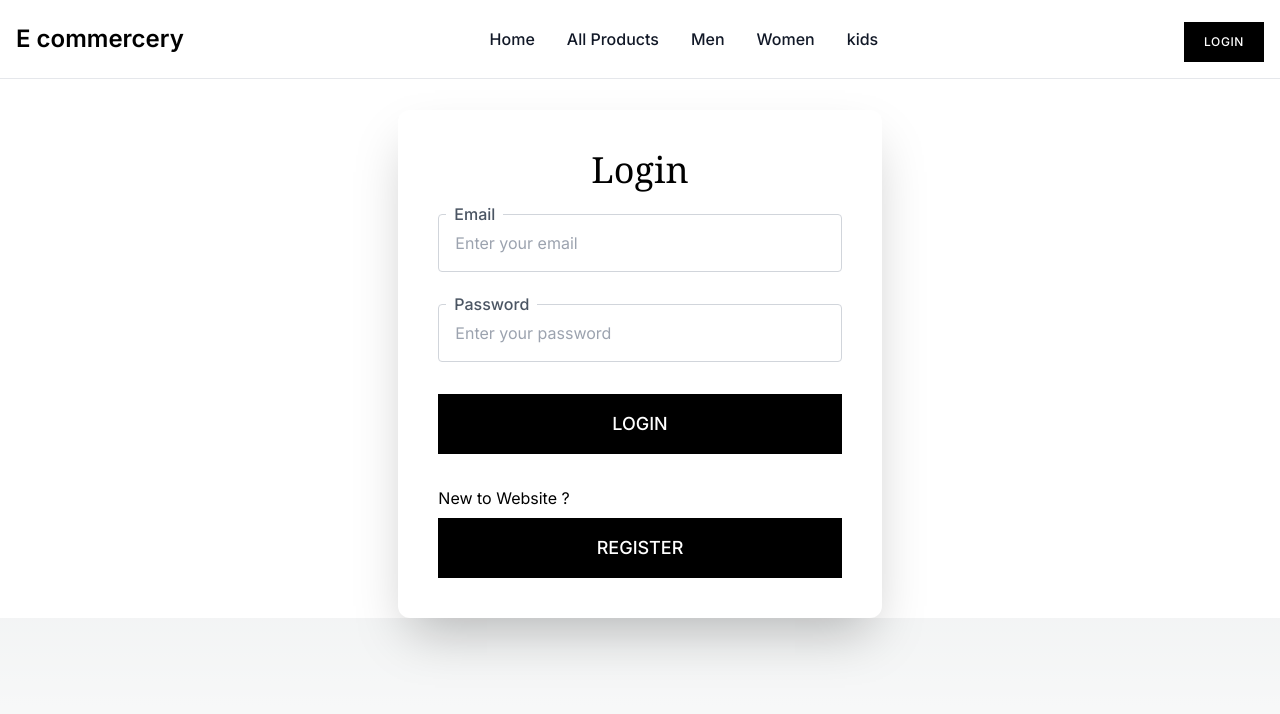
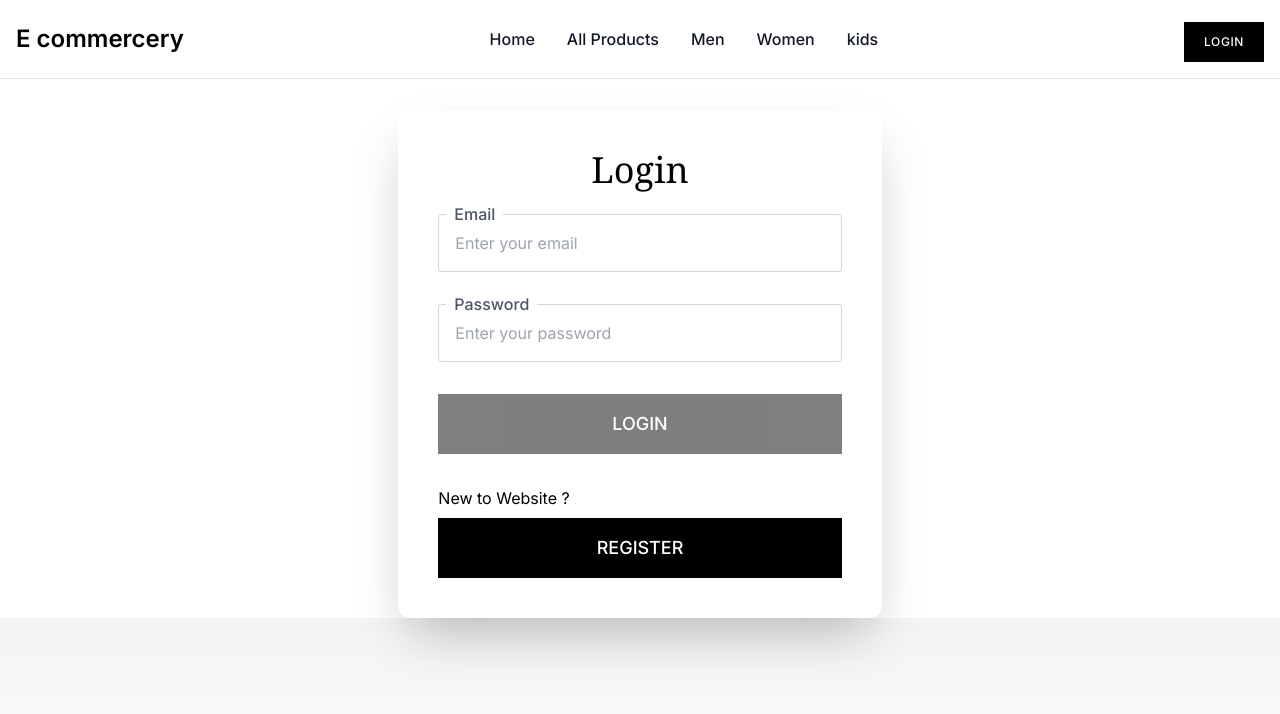
Before and after one commit to sunnythelucky/ecommerce, a Next.js app: page /login in a window 1280 px wide. Shown: the top 714 px of the page. Built offline with nearby package versions, Linux system fonts and the light colour scheme.

Commit message:
Add Login

```diff
--- a/src/app/api/login/route.js
+++ b/src/app/api/login/route.js
@@ -1,5 +1,8 @@
 import connectToDB from "@/database";
-import { jwt } from "jsonwebtoken";
+import User from "@/models/user";
+import { compare } from "bcryptjs";
+import Joi from "joi";
+import jwt from "jsonwebtoken";
 import { NextResponse } from "next/server";
 
 const schema = Joi.object({
@@ -12,7 +15,7 @@ export const dynamic = "force-dynamic";
 export async function POST(req) {
 	await connectToDB();
 
-	const { email, password } = await req.body;
+	const { email, password } = await req.json();
 
 	const { error } = schema.validate({ email, password });
 
--- a/src/app/login/page.js
+++ b/src/app/login/page.js
@@ -3,11 +3,50 @@
 import { loginFormControls } from "@/utils";
 import InputComponent from "@/components/FormElements/InputComponent";
 import { useRouter } from "next/navigation";
+import { useContext, useEffect, useState } from "react";
+import { GlobalContext } from "@/context";
+import Cookies from "js-cookie";
+import { login } from "../services/login";
 
-const isLoggedIn = true;
+const initialFormData = {
+	email: "",
+	password: "",
+};
 
 export default function Login() {
+	const [formData, setFormData] = useState(initialFormData);
+	const { isAuthUser, setIsAuthUser, user, setUser } = useContext(GlobalContext);
+
 	const router = useRouter();
+
+	function isFormValid() {
+		return formData &&
+			formData.email &&
+			formData.email.trim() !== "" &&
+			formData.password &&
+			formData.password.trim() !== ""
+			? true
+			: false;
+	}
+	async function handleLogin() {
+		const res = await login(formData);
+		console.log(res);
+		if (res.success) {
+			setIsAuthUser(true);
+			setUser(res?.finalData?.user);
+			setFormData(initialFormData);
+			Cookies.set("token", res?.finalData?.token);
+			localStorage.setItem("user", JSON.stringify(res?.finalData?.user));
+		} else {
+			setIsAuthUser(false);
+		}
+	}
+
+	console.log(isAuthUser, user);
+
+	useEffect(() => {
+		if (isAuthUser) router.push("/");
+	}, [isAuthUser]);
 
 	return (
 		<div className="bg-white relative">
@@ -18,12 +57,21 @@ export default function Login() {
 							<p className="w-full text-4xl font-medium text-center font-serif">Login</p>
 
 							<div className="w-full mt-6 mr-0 mb-0 ml-0 relative space-y-8">
-								{loginFormControls.map(({ type, placeholder, label }) => (
-									<InputComponent label={label} type={type} placeholder={placeholder} key={label} />
+								{loginFormControls.map(({ type, placeholder, label, id }) => (
+									<InputComponent
+										label={label}
+										type={type}
+										placeholder={placeholder}
+										key={label}
+										value={formData[id]}
+										onChange={(event) => setFormData({ ...formData, [id]: event.target.value })}
+									/>
 								))}
 								<button
-									className="inline-flex w-full items-center justify-center bg-black px-6 py-4 text-lg text-white transition-all duration-200 ease-in-out focus:shadow font-medium uppercase tracking-side
+									className="disabled:opacity-50 inline-flex w-full items-center justify-center bg-black px-6 py-4 text-lg text-white transition-all duration-200 ease-in-out focus:shadow font-medium uppercase tracking-side
 									"
+									disabled={!isFormValid()}
+									onClick={handleLogin}
 								>
 									Login
 								</button>
```
